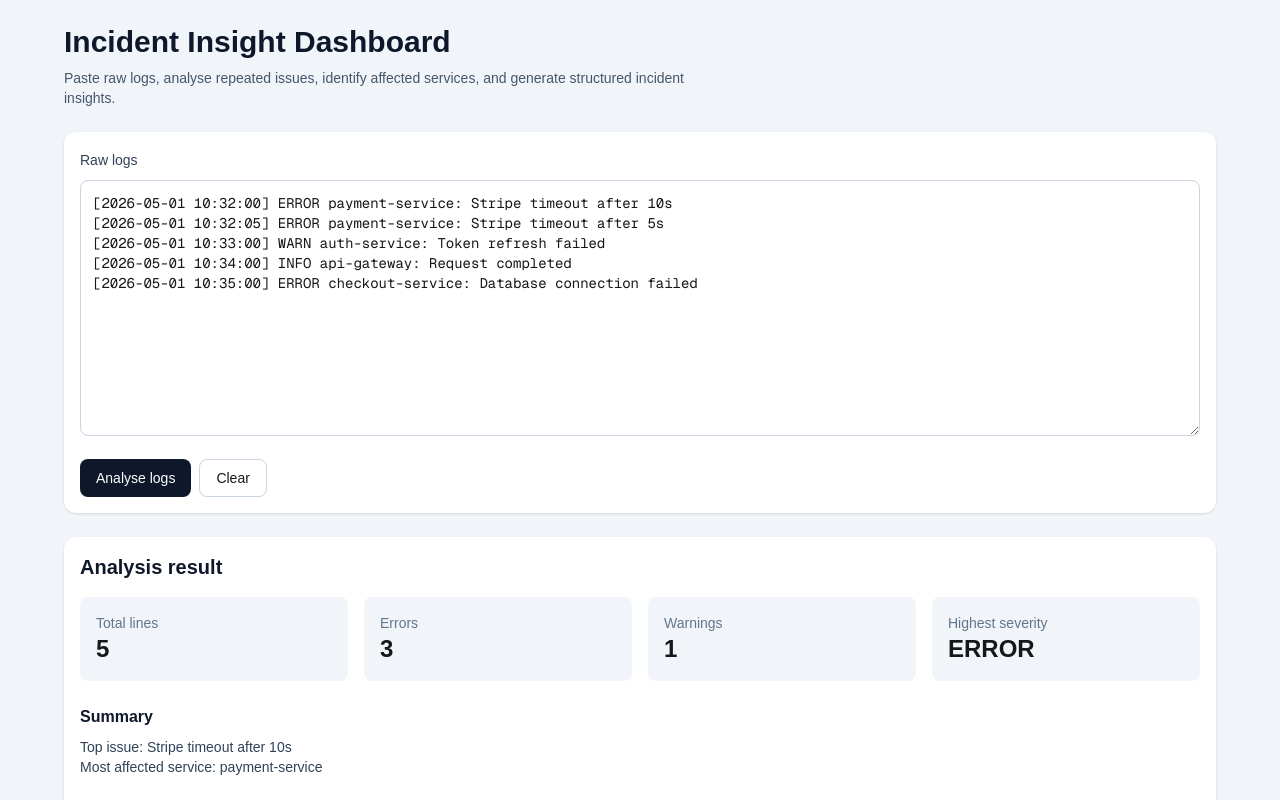
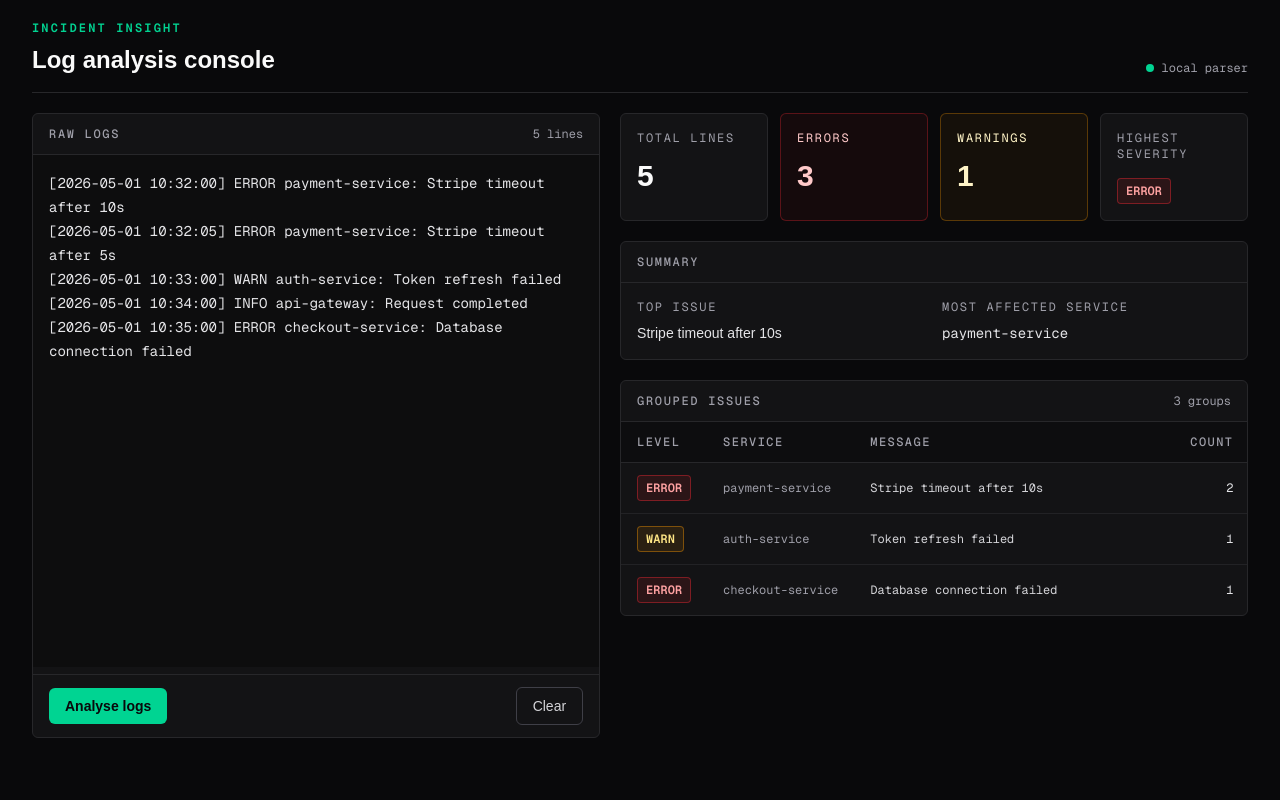
Before and after one commit to LeonardMinski/Incident-Insight-Dashboard, a Next.js app: page / in a window 1280 px wide. Both pictures are taken after a click on the button "Analyse logs". Shown: the top 800 px of the page. Built offline with nearby package versions, Linux system fonts and the light colour scheme.

Commit message:
style: redesign dashboard as developer tool interface

```diff
--- a/src/app/page.tsx
+++ b/src/app/page.tsx
@@ -9,10 +9,23 @@ const sampleLogs = `[2026-05-01 10:32:00] ERROR payment-service: Stripe timeout
 [2026-05-01 10:34:00] INFO api-gateway: Request completed
 [2026-05-01 10:35:00] ERROR checkout-service: Database connection failed`;
 
+const severityBadgeStyles: Record<string, string> = {
+  ERROR: "border-red-500/40 bg-red-500/10 text-red-300",
+  WARN: "border-amber-500/40 bg-amber-500/10 text-amber-200",
+  INFO: "border-sky-500/40 bg-sky-500/10 text-sky-200",
+  DEBUG: "border-zinc-500/40 bg-zinc-500/10 text-zinc-300",
+};
+
 export default function Home() {
   const [input, setInput] = useState(sampleLogs);
   const [result, setResult] = useState<AnalysisResult | null>(null);
   const [loading, setLoading] = useState(false);
+  const nonEmptyLineCount = input.split("\n").filter(Boolean).length;
+  const analysisStatus = loading
+    ? "Analysing logs."
+    : result
+      ? "Analysis complete."
+      : "Analysis has not run.";
 
   const handleAnalyse = async () => {
     if (!input.trim()) return;
@@ -39,120 +52,279 @@ export default function Home() {
   };
 
   return (
-    <main className="min-h-screen bg-slate-100 p-6">
-      <div className="mx-auto max-w-6xl">
-        <h1 className="text-3xl font-bold text-slate-900">
-          Incident Insight Dashboard
+    <main
+      aria-busy={loading}
+      className="min-h-screen bg-zinc-950 px-4 py-5 text-zinc-100 sm:px-6 lg:px-8"
+    >
+      <a
+        className="sr-only focus:not-sr-only focus:fixed focus:left-4 focus:top-4 focus:z-50 focus:rounded-md focus:bg-emerald-400 focus:px-3 focus:py-2 focus:text-sm focus:font-semibold focus:text-zinc-950"
+        href="#raw-logs-input"
+      >
+        Skip to raw logs input
+      </a>
+
+      <div className="mx-auto max-w-7xl">
+        <header className="flex flex-col gap-3 border-b border-zinc-800 pb-4 sm:flex-row sm:items-end sm:justify-between">
+          <div>
+            <p className="font-mono text-xs font-semibold uppercase tracking-[0.18em] text-emerald-400">
+              Incident Insight
+            </p>
+            <h1 className="mt-2 text-2xl font-semibold text-zinc-50">
+              Log analysis console
             </h1>
+          </div>
 
-        <p className="mt-2 max-w-2xl text-sm text-slate-600">
-          Paste raw logs, analyse repeated issues, identify affected services,
-          and generate structured incident insights.
+          <div className="flex items-center gap-2 font-mono text-xs text-zinc-400">
+            <span aria-hidden="true" className="h-2 w-2 rounded-full bg-emerald-400" />
+            <span>local parser</span>
+          </div>
+        </header>
+
+        <div className="mt-5 grid gap-5 lg:grid-cols-[minmax(0,0.95fr)_minmax(0,1.05fr)]">
+          <section
+            aria-labelledby="raw-logs-heading"
+            className="rounded-md border border-zinc-800 bg-zinc-900/70"
+          >
+            <div className="flex items-center justify-between border-b border-zinc-800 px-4 py-3">
+              <label
+                className="font-mono text-xs font-medium uppercase tracking-[0.14em] text-zinc-400"
+                htmlFor="raw-logs-input"
+                id="raw-logs-heading"
+              >
+                Raw logs
+              </label>
+              <span aria-live="polite" className="font-mono text-xs text-zinc-400">
+                {nonEmptyLineCount} lines
+              </span>
+            </div>
+
+            <p className="sr-only" id="raw-logs-help">
+              Paste raw application logs here, then press Analyse logs to group
+              repeated issues by severity, service, message, and count.
             </p>
 
-        <section className="mt-6 rounded-xl bg-white p-4 shadow">
-          <label className="text-sm font-medium text-slate-700">Raw logs</label>
-
             <textarea
-            className="mt-2 h-64 w-full rounded-lg border border-slate-300 p-3 font-mono text-sm"
+              aria-describedby="raw-logs-help"
+              className="h-[32rem] w-full resize-none bg-zinc-950/60 p-4 font-mono text-sm leading-6 text-zinc-200 outline-none placeholder:text-zinc-500 focus-visible:ring-2 focus-visible:ring-emerald-400"
+              id="raw-logs-input"
+              onChange={(e) => setInput(e.target.value)}
+              placeholder="[timestamp] LEVEL service: message"
+              spellCheck={false}
               value={input}
-            onChange={(e) => setInput(e.target.value)}
             />
 
-          <div className="mt-4 flex gap-2">
+            <div className="flex items-center justify-between gap-3 border-t border-zinc-800 px-4 py-3">
               <button
+                aria-describedby="analysis-status"
+                className="rounded-md bg-emerald-400 px-4 py-2 text-sm font-semibold text-zinc-950 transition hover:bg-emerald-300 focus-visible:outline focus-visible:outline-2 focus-visible:outline-offset-2 focus-visible:outline-emerald-400 disabled:cursor-not-allowed disabled:bg-zinc-800 disabled:text-zinc-400"
+                disabled={loading || !input.trim()}
                 onClick={handleAnalyse}
-              disabled={loading || !input.trim()}
-              className="rounded-lg bg-slate-900 px-4 py-2 text-sm font-medium text-white disabled:opacity-50"
+                type="button"
               >
                 {loading ? "Analysing..." : "Analyse logs"}
               </button>
 
               <button
+                className="rounded-md border border-zinc-700 px-4 py-2 text-sm font-medium text-zinc-300 transition hover:border-zinc-500 hover:text-zinc-50 focus-visible:outline focus-visible:outline-2 focus-visible:outline-offset-2 focus-visible:outline-emerald-400"
                 onClick={() => {
                   setInput("");
                   setResult(null);
                 }}
-              className="rounded-lg border border-slate-300 px-4 py-2 text-sm"
+                type="button"
               >
                 Clear
               </button>
             </div>
+
+            <p
+              aria-live="polite"
+              className="sr-only"
+              id="analysis-status"
+              role="status"
+            >
+              {analysisStatus}
+            </p>
           </section>
 
-        {result && (
-          <section className="mt-6 rounded-xl bg-white p-4 shadow">
-            <h2 className="text-xl font-semibold text-slate-900">
-              Analysis result
+          <section aria-labelledby="analysis-results-heading" className="space-y-5">
+            <h2 className="sr-only" id="analysis-results-heading">
+              Analysis results
             </h2>
 
-            <div className="mt-4 grid gap-4 md:grid-cols-4">
-              <div className="rounded-lg bg-slate-100 p-4">
-                <p className="text-sm text-slate-500">Total lines</p>
-                <p className="text-2xl font-bold">{result.totalLines}</p>
+            {result ? (
+              <>
+                <div className="grid gap-3 sm:grid-cols-2 xl:grid-cols-4">
+                  <div className="rounded-md border border-zinc-800 bg-zinc-900/70 p-4">
+                    <p className="font-mono text-xs uppercase tracking-[0.14em] text-zinc-400">
+                      Total lines
+                    </p>
+                    <p className="mt-3 text-3xl font-semibold text-zinc-50">
+                      {result.totalLines}
+                    </p>
                   </div>
 
-              <div className="rounded-lg bg-slate-100 p-4">
-                <p className="text-sm text-slate-500">Errors</p>
-                <p className="text-2xl font-bold">
+                  <div className="rounded-md border border-red-500/30 bg-red-500/5 p-4">
+                    <p className="font-mono text-xs uppercase tracking-[0.14em] text-red-200">
+                      Errors
+                    </p>
+                    <p className="mt-3 text-3xl font-semibold text-red-200">
                       {result.severityCounts.ERROR}
                     </p>
                   </div>
 
-              <div className="rounded-lg bg-slate-100 p-4">
-                <p className="text-sm text-slate-500">Warnings</p>
-                <p className="text-2xl font-bold">
+                  <div className="rounded-md border border-amber-500/30 bg-amber-500/5 p-4">
+                    <p className="font-mono text-xs uppercase tracking-[0.14em] text-amber-100">
+                      Warnings
+                    </p>
+                    <p className="mt-3 text-3xl font-semibold text-amber-100">
                       {result.severityCounts.WARN}
                     </p>
                   </div>
 
-              <div className="rounded-lg bg-slate-100 p-4">
-                <p className="text-sm text-slate-500">Highest severity</p>
-                <p className="text-2xl font-bold">
+                  <div className="rounded-md border border-zinc-800 bg-zinc-900/70 p-4">
+                    <p className="font-mono text-xs uppercase tracking-[0.14em] text-zinc-400">
+                      Highest severity
+                    </p>
+                    <span
+                      aria-label={`Highest severity: ${result.summary.highestSeverity}`}
+                      className={`mt-4 inline-flex rounded border px-2 py-1 font-mono text-xs font-semibold ${
+                        severityBadgeStyles[result.summary.highestSeverity] ??
+                        "border-zinc-700 bg-zinc-800 text-zinc-300"
+                      }`}
+                    >
                       {result.summary.highestSeverity}
+                    </span>
+                  </div>
+                </div>
+
+                <div className="rounded-md border border-zinc-800 bg-zinc-900/70">
+                  <div className="border-b border-zinc-800 px-4 py-3">
+                    <h3 className="font-mono text-xs font-medium uppercase tracking-[0.14em] text-zinc-400">
+                      Summary
+                    </h3>
+                  </div>
+                  <div className="grid gap-4 px-4 py-4 text-sm sm:grid-cols-2">
+                    <div>
+                      <p className="font-mono text-xs uppercase tracking-[0.14em] text-zinc-400">
+                        Top issue
+                      </p>
+                      <p className="mt-2 text-zinc-200">
+                        {result.summary.topIssue ?? "None detected"}
+                      </p>
+                    </div>
+                    <div>
+                      <p className="font-mono text-xs uppercase tracking-[0.14em] text-zinc-400">
+                        Most affected service
+                      </p>
+                      <p className="mt-2 font-mono text-zinc-200">
+                        {result.summary.mostAffectedService ?? "Unknown"}
                       </p>
                     </div>
                   </div>
-
-            <div className="mt-6">
-              <h3 className="font-semibold text-slate-900">Summary</h3>
-              <p className="mt-2 text-sm text-slate-700">
-                Top issue: {result.summary.topIssue ?? "None detected"}
-              </p>
-              <p className="text-sm text-slate-700">
-                Most affected service:{" "}
-                {result.summary.mostAffectedService ?? "Unknown"}
-              </p>
                 </div>
 
-            <div className="mt-6">
-              <h3 className="font-semibold text-slate-900">Grouped issues</h3>
+                <div
+                  aria-labelledby="grouped-issues-heading"
+                  className="rounded-md border border-zinc-800 bg-zinc-900/70"
+                >
+                  <div className="flex items-center justify-between border-b border-zinc-800 px-4 py-3">
+                    <h3
+                      className="font-mono text-xs font-medium uppercase tracking-[0.14em] text-zinc-400"
+                      id="grouped-issues-heading"
+                    >
+                      Grouped issues
+                    </h3>
+                    <span aria-live="polite" className="font-mono text-xs text-zinc-400">
+                      {result.groups.length} groups
+                    </span>
+                  </div>
 
-              <div className="mt-3 overflow-x-auto">
+                  <div className="overflow-x-auto">
                     <table className="w-full border-collapse text-left text-sm">
-                  <thead>
-                    <tr className="border-b">
-                      <th className="py-2">Level</th>
-                      <th className="py-2">Service</th>
-                      <th className="py-2">Message</th>
-                      <th className="py-2">Count</th>
+                      <caption className="sr-only">
+                        Grouped log issues with severity level, affected
+                        service, repeated message, and occurrence count.
+                      </caption>
+                      <thead className="bg-zinc-950/50 font-mono text-xs uppercase tracking-[0.12em] text-zinc-400">
+                        <tr className="border-b border-zinc-800">
+                          <th
+                            className="whitespace-nowrap px-4 py-3 font-medium"
+                            scope="col"
+                          >
+                            Level
+                          </th>
+                          <th
+                            className="whitespace-nowrap px-4 py-3 font-medium"
+                            scope="col"
+                          >
+                            Service
+                          </th>
+                          <th className="min-w-80 px-4 py-3 font-medium" scope="col">
+                            Message
+                          </th>
+                          <th
+                            className="whitespace-nowrap px-4 py-3 text-right font-medium"
+                            scope="col"
+                          >
+                            Count
+                          </th>
                         </tr>
                       </thead>
                       <tbody>
                         {result.groups.map((group) => (
-                      <tr key={group.fingerprint} className="border-b">
-                        <td className="py-2">{group.level}</td>
-                        <td className="py-2">{group.service ?? "Unknown"}</td>
-                        <td className="py-2">{group.message}</td>
-                        <td className="py-2">{group.count}</td>
+                          <tr
+                            key={group.fingerprint}
+                            className="border-b border-zinc-800/80 text-zinc-300 last:border-0 hover:bg-zinc-800/40"
+                          >
+                            <td className="px-4 py-3">
+                              <span
+                                aria-label={`Severity level: ${group.level}`}
+                                className={`inline-flex rounded border px-2 py-1 font-mono text-xs font-semibold ${
+                                  severityBadgeStyles[group.level] ??
+                                  "border-zinc-700 bg-zinc-800 text-zinc-300"
+                                }`}
+                              >
+                                {group.level}
+                              </span>
+                            </td>
+                            <td className="whitespace-nowrap px-4 py-3 font-mono text-xs text-zinc-400">
+                              {group.service ?? "Unknown"}
+                            </td>
+                            <td className="px-4 py-3 font-mono text-xs leading-5 text-zinc-300">
+                              {group.message}
+                            </td>
+                            <td
+                              aria-label={`${group.count} occurrences`}
+                              className="px-4 py-3 text-right font-mono text-xs text-zinc-200"
+                            >
+                              {group.count}
+                            </td>
                           </tr>
                         ))}
                       </tbody>
                     </table>
                   </div>
                 </div>
+              </>
+            ) : (
+              <div
+                aria-live="polite"
+                className="flex min-h-[32rem] items-center justify-center rounded-md border border-dashed border-zinc-800 bg-zinc-900/40 px-6 text-center"
+                role="status"
+              >
+                <div>
+                  <p className="font-mono text-xs font-medium uppercase tracking-[0.14em] text-zinc-400">
+                    Awaiting analysis
+                  </p>
+                  <p className="mt-3 max-w-sm text-sm leading-6 text-zinc-400">
+                    Paste service logs and run analysis to surface severity
+                    counts, top issue, affected service, and grouped incidents.
+                  </p>
+                </div>
+              </div>
+            )}
           </section>
-        )}
+        </div>
       </div>
     </main>
   );
```
Lines whose indentation alone changed are shown as unchanged.
